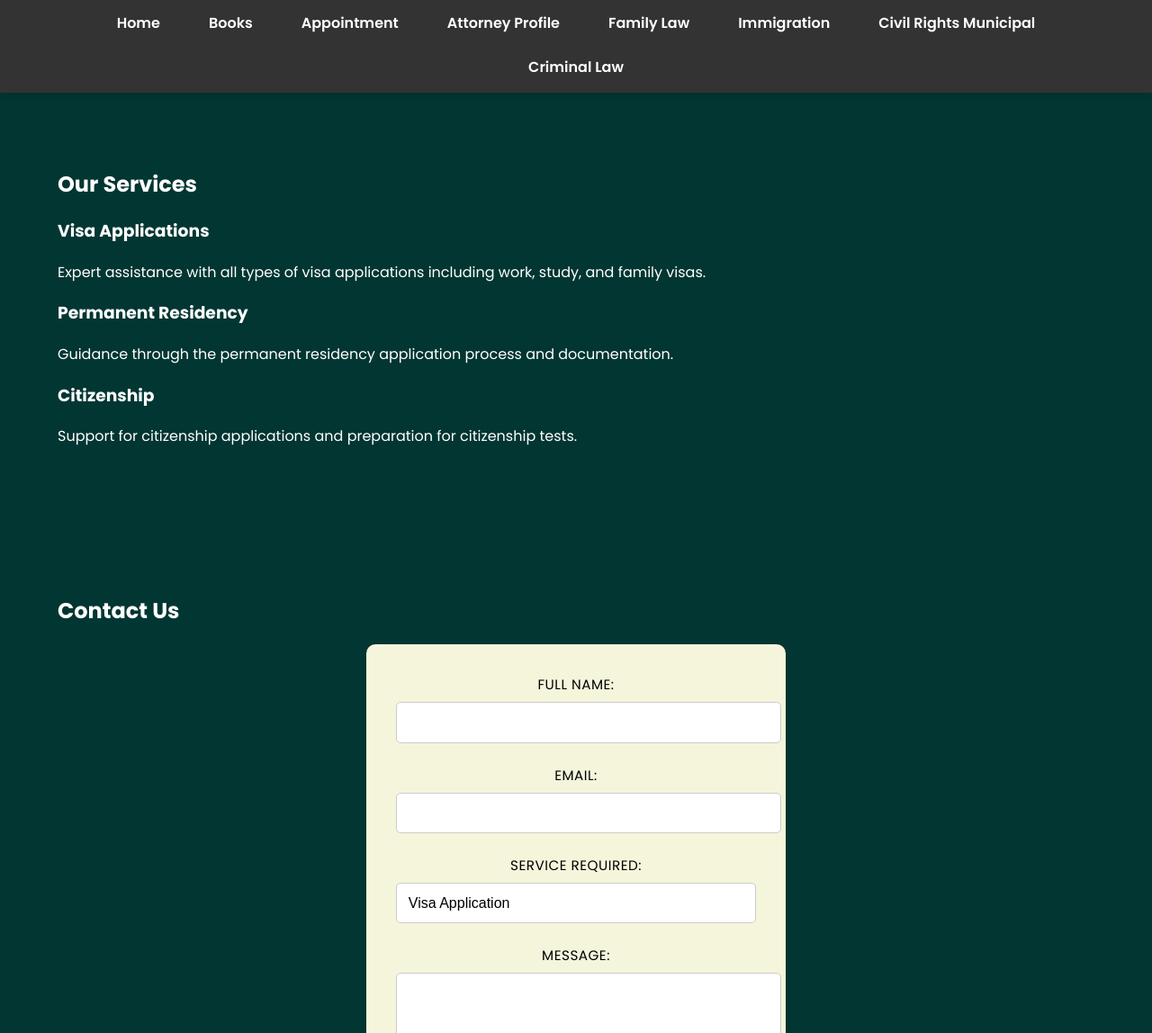
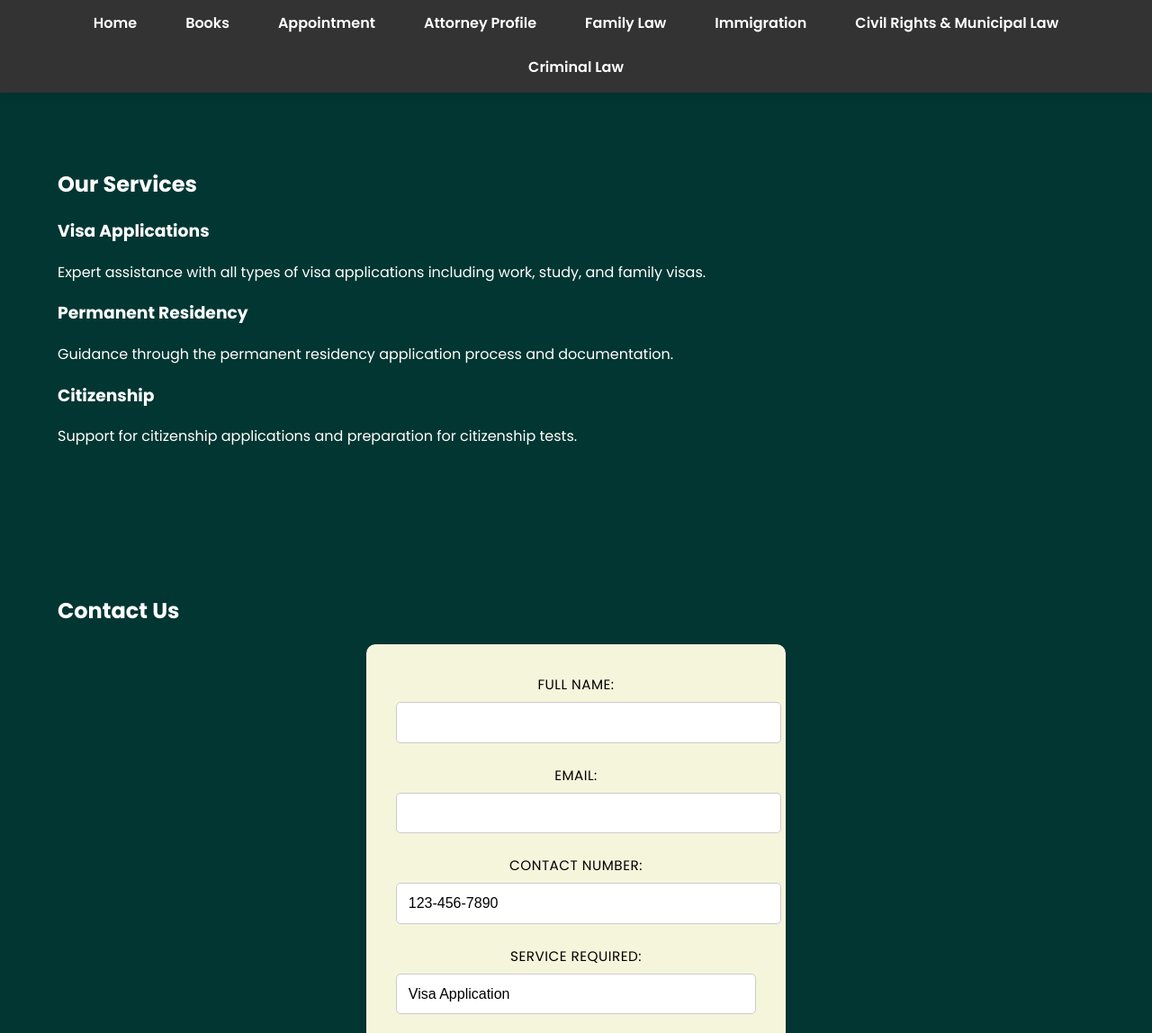
Before and after one commit to akata6996/JDCproj, a plain HTML site: page immigration.html in a window 1280 px wide. Shown: the part 79-1227 px from the top of the page at 90% size. Drawn offline with Linux system fonts and the light colour scheme.

Commit message:
first commit

```diff
--- a/immigration.html
+++ b/immigration.html
@@ -23,7 +23,7 @@
                     <li><a href="profpage.html">Attorney Profile</a></li>
                     <li><a href="familylaw.html">Family Law</a></li>
                     <li><a href="immigration.html">Immigration</a></li>
-                    <li><a href="civilrights.html">Civil Rights Municipal</a></li>
+                    <li><a href="civilrights.html">Civil Rights & Municipal Law</a></li>
                     <li><a href="criminalLaw.html">Criminal Law</a></li>
                 </ul>
             </nav>
@@ -61,6 +61,15 @@
             <input type="email" id="email" name="email" required>
         </div>
         <div class="form-group">
+            <label for="phone">Contact Number:</label>
+            <input type="tel"
+                   id="phone"
+                   name="phone"
+                   pattern="[0-9]{3}-[0-9]{3}-[0-9]{4}"
+                   value="123-456-7890"
+                   required>
+        </div>
+        <div class="form-group">
             <label for="service">Service Required:</label>
             <select id="service" name="service">
                 <option value="visa">Visa Application</option>
```
Also changed, not shown: appointment.html (+8 -2 lines), books.html (+1 -1 lines), civilrights.html (+8 -2 lines), criminalLaw.html (+10 -4 lines), familylaw.html (+8 -2 lines), index.html (+1 -1 lines), profpage.html (+1 -1 lines).
